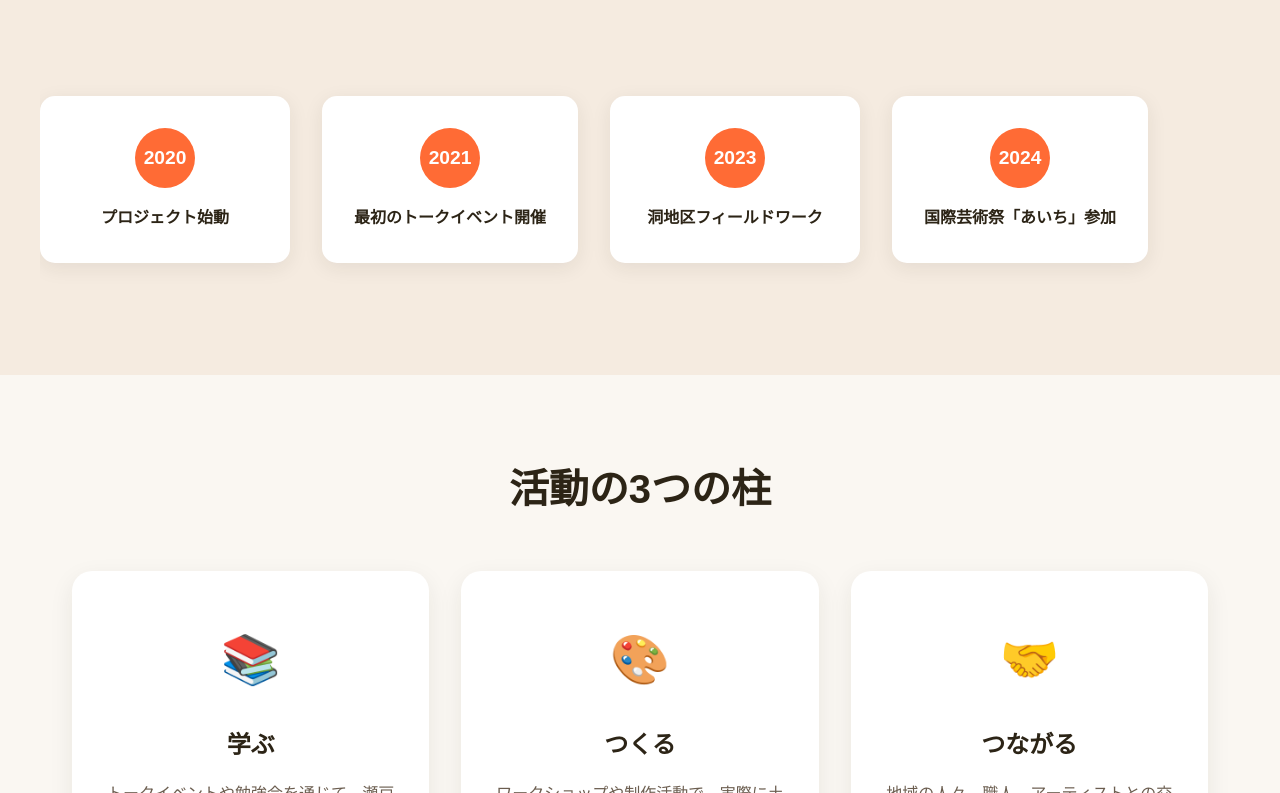
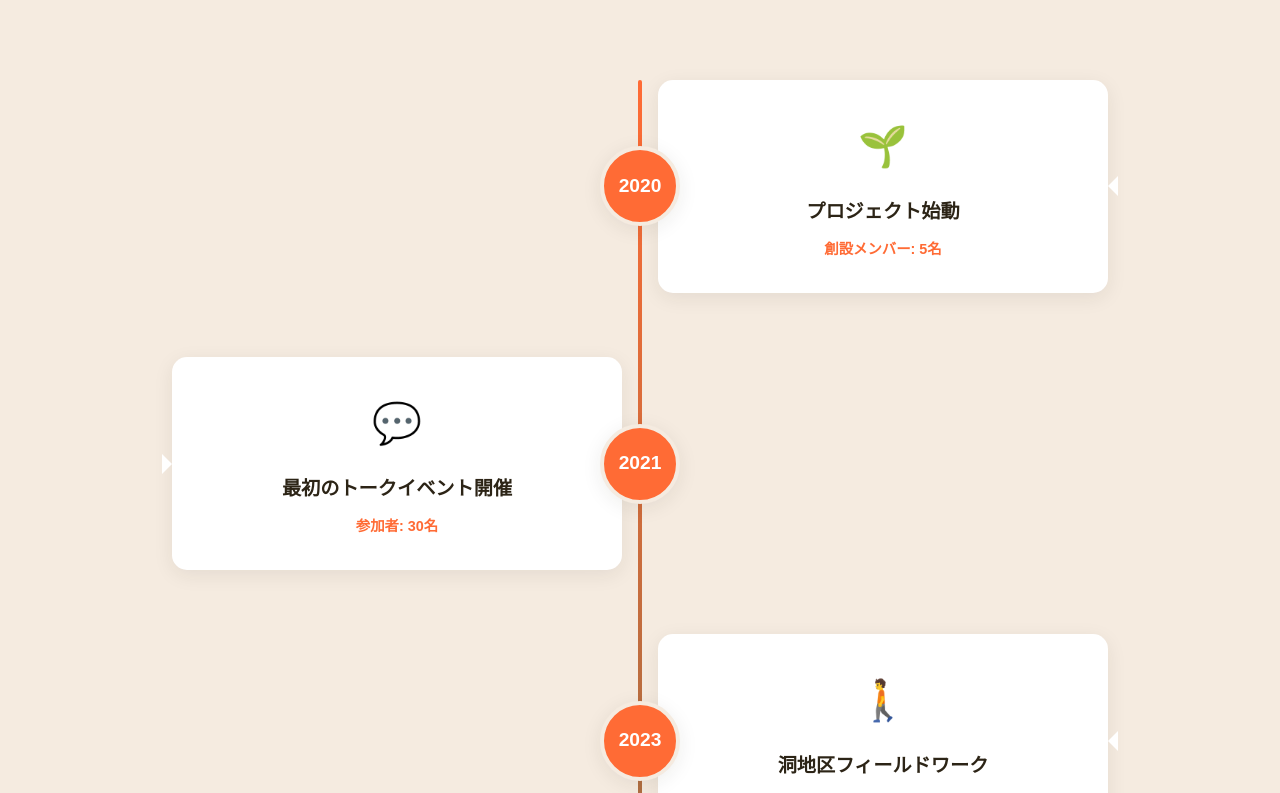
Before and after one commit to takehidesawada/tsuchimachi-base, a Next.js app: page / in a window 1280 px wide. Shown: the part 1647-2440 px from the top of the page. Built offline with nearby package versions, Linux system fonts and the light colour scheme.

Commit message:
Update page.js

```diff
--- a/app/page.js
+++ b/app/page.js
@@ -18,6 +18,7 @@ const fontFamily = '"游ゴシック Medium", "Yu Gothic Medium", "Hiragino Kaku
 export default function Home() {
   const [isScrolled, setIsScrolled] = useState(false);
   const [visibleSections, setVisibleSections] = useState(new Set());
+  const [activeTimelineItem, setActiveTimelineItem] = useState(null);
 
   useEffect(() => {
     const handleScroll = () => {
@@ -101,10 +102,34 @@ export default function Home() {
   ];
 
   const timeline = [
-    { year: 2020, event: 'プロジェクト始動' },
-    { year: 2021, event: '最初のトークイベント開催' },
-    { year: 2023, event: '洞地区フィールドワーク' },
-    { year: 2024, event: '国際芸術祭「あいち」参加' }
+    {
+      year: 2020,
+      event: 'プロジェクト始動',
+      detail: '瀬戸焼の伝統を現代につなげる想いから、有志メンバーが集まりプロジェクトを立ち上げました。',
+      stats: '創設メンバー: 5名',
+      image: '🌱'
+    },
+    {
+      year: 2021,
+      event: '最初のトークイベント開催',
+      detail: '「土トーーク！vol.1」を開催。地域の職人さんや市民約30名が参加し、熱い議論が交わされました。',
+      stats: '参加者: 30名',
+      image: '💬'
+    },
+    {
+      year: 2023,
+      event: '洞地区フィールドワーク',
+      detail: '瀬戸の心臓部である洞地区の窯元を巡り、1300年の歴史を肌で感じるツアーを実施しました。',
+      stats: '訪問窯元: 8軒',
+      image: '🚶'
+    },
+    {
+      year: 2024,
+      event: '国際芸術祭「あいち」参加',
+      detail: '国際的な舞台で瀬戸焼の魅力を発信。世界中から訪れる来場者に地域の文化を紹介しました。',
+      stats: '来場者: 500名+',
+      image: '🎨'
+    }
   ];
 
   const members = [
@@ -391,57 +416,189 @@ export default function Home() {
         padding: '5rem 2rem',
         background: colors.surfaceWarm
       }}>
-        <div style={{ maxWidth: '1200px', margin: '0 auto' }}>
+        <div style={{ maxWidth: '1000px', margin: '0 auto' }}>
           <h2 style={{
             fontSize: 'clamp(2rem, 4vw, 2.5rem)',
             textAlign: 'center',
-            marginBottom: '3rem',
+            marginBottom: '4rem',
             color: colors.primaryDark
           }} id="timeline" data-animate>
             プロジェクトストーリー
           </h2>
 
           <div style={{
+            position: 'relative',
+            animation: visibleSections.has('timeline') ? 'fadeInUp 1s ease' : 'none'
+          }}>
+            {/* 中央の縦線 */}
+            <div style={{
+              position: 'absolute',
+              left: '50%',
+              top: '0',
+              bottom: '0',
+              width: '4px',
+              background: `linear-gradient(to bottom, ${colors.accentFlame}, ${colors.accentEarth})`,
+              transform: 'translateX(-50%)',
+              borderRadius: '2px'
+            }} />
+
+            {timeline.map((item, index) => {
+              const isLeft = index % 2 === 0;
+              const isActive = activeTimelineItem === index;
+
+              return (
+                <div key={index} style={{
+                  position: 'relative',
+                  marginBottom: '4rem',
                   display: 'flex',
-            overflowX: 'auto',
-            gap: '2rem',
-            padding: '2rem 0',
-            animation: visibleSections.has('timeline') ? 'slideInFromLeft 1s ease' : 'none'
+                  alignItems: 'center',
+                  justifyContent: isLeft ? 'flex-end' : 'flex-start'
                 }}>
-            {timeline.map((item, index) => (
-              <div key={index} style={{
-                minWidth: '250px',
-                background: 'white',
-                borderRadius: '15px',
-                padding: '2rem',
-                textAlign: 'center',
-                boxShadow: `0 5px 20px ${colors.shadowSoft}`,
-                position: 'relative'
-              }}>
+                  {/* 年号の円 */}
                   <div style={{
-                  width: '60px',
-                  height: '60px',
+                    position: 'absolute',
+                    left: '50%',
+                    top: '50%',
+                    transform: 'translate(-50%, -50%)',
+                    width: '80px',
+                    height: '80px',
                     background: colors.accentFlame,
                     borderRadius: '50%',
                     display: 'flex',
                     alignItems: 'center',
                     justifyContent: 'center',
-                  margin: '0 auto 1rem',
                     color: 'white',
                     fontSize: '1.2rem',
-                  fontWeight: 'bold'
+                    fontWeight: 'bold',
+                    boxShadow: `0 4px 20px ${colors.shadowSoft}`,
+                    cursor: 'pointer',
+                    transition: 'all 0.3s ease',
+                    border: `4px solid ${colors.surfaceWarm}`,
+                    zIndex: 2
+                  }}
+                  onClick={() => setActiveTimelineItem(activeTimelineItem === index ? null : index)}
+                  onMouseEnter={(e) => {
+                    e.target.style.transform = 'translate(-50%, -50%) scale(1.1)';
+                    e.target.style.background = colors.primaryDark;
+                  }}
+                  onMouseLeave={(e) => {
+                    e.target.style.transform = 'translate(-50%, -50%) scale(1)';
+                    e.target.style.background = colors.accentFlame;
                   }}>
                     {item.year}
                   </div>
+
+                  {/* 基本カード */}
+                  <div style={{
+                    width: '45%',
+                    background: 'white',
+                    borderRadius: '15px',
+                    padding: '2rem',
+                    boxShadow: `0 5px 20px ${colors.shadowSoft}`,
+                    marginRight: isLeft ? '2rem' : '0',
+                    marginLeft: isLeft ? '0' : '2rem',
+                    transition: 'all 0.3s ease',
+                    cursor: 'pointer',
+                    position: 'relative'
+                  }}
+                  onClick={() => setActiveTimelineItem(activeTimelineItem === index ? null : index)}>
+                    {/* 三角形の矢印 */}
+                    <div style={{
+                      position: 'absolute',
+                      top: '50%',
+                      [isLeft ? 'right' : 'left']: '-10px',
+                      transform: 'translateY(-50%)',
+                      width: 0,
+                      height: 0,
+                      borderTop: '10px solid transparent',
+                      borderBottom: '10px solid transparent',
+                      [isLeft ? 'borderRight' : 'borderLeft']: '10px solid white'
+                    }} />
+
+                    <div style={{
+                      fontSize: '2.5rem',
+                      marginBottom: '1rem',
+                      textAlign: 'center'
+                    }}>
+                      {item.image}
+                    </div>
+
+                    <h3 style={{
+                      fontSize: '1.2rem',
+                      marginBottom: '0.5rem',
+                      color: colors.primaryDark,
+                      textAlign: 'center'
+                    }}>
+                      {item.event}
+                    </h3>
+
                     <p style={{
-                  color: colors.primaryDark,
-                  fontSize: '1rem',
+                      color: colors.accentFlame,
+                      fontSize: '0.9rem',
+                      fontWeight: 'bold',
+                      textAlign: 'center'
+                    }}>
+                      {item.stats}
+                    </p>
+                  </div>
+
+                  {/* 詳細カード（展開式） */}
+                  {isActive && (
+                    <div style={{
+                      position: 'absolute',
+                      [isLeft ? 'right' : 'left']: '55%',
+                      top: '0',
+                      width: '350px',
+                      background: colors.accentFlame,
+                      color: 'white',
+                      borderRadius: '15px',
+                      padding: '2rem',
+                      boxShadow: `0 10px 30px rgba(255, 107, 53, 0.3)`,
+                      animation: 'expandCard 0.3s ease-out forwards',
+                      zIndex: 3
+                    }}>
+                      <div style={{
+                        position: 'absolute',
+                        top: '50%',
+                        [isLeft ? 'left' : 'right']: '-10px',
+                        transform: 'translateY(-50%)',
+                        width: 0,
+                        height: 0,
+                        borderTop: '10px solid transparent',
+                        borderBottom: '10px solid transparent',
+                        [isLeft ? 'borderRight' : 'borderLeft']: `10px solid ${colors.accentFlame}`
+                      }} />
+
+                      <h4 style={{
+                        fontSize: '1.3rem',
+                        marginBottom: '1rem',
                         fontWeight: 'bold'
                       }}>
-                  {item.event}
+                        {item.year}年の出来事
+                      </h4>
+
+                      <p style={{
+                        lineHeight: '1.6',
+                        marginBottom: '1rem',
+                        opacity: 0.95
+                      }}>
+                        {item.detail}
                       </p>
+
+                      <div style={{
+                        background: 'rgba(255, 255, 255, 0.2)',
+                        padding: '0.8rem',
+                        borderRadius: '8px',
+                        fontSize: '0.9rem',
+                        fontWeight: 'bold'
+                      }}>
+                        📊 {item.stats}
                       </div>
-            ))}
+                    </div>
+                  )}
+                </div>
+              );
+            })}
           </div>
         </div>
       </section>
@@ -724,6 +881,17 @@ export default function Home() {
           }
         }
 
+        @keyframes expandCard {
+          from {
+            opacity: 0;
+            transform: scale(0.8);
+          }
+          to {
+            opacity: 1;
+            transform: scale(1);
+          }
+        }
+
         @media (max-width: 768px) {
           nav {
             display: none !important;
```
Lines whose indentation alone changed are shown as unchanged.
